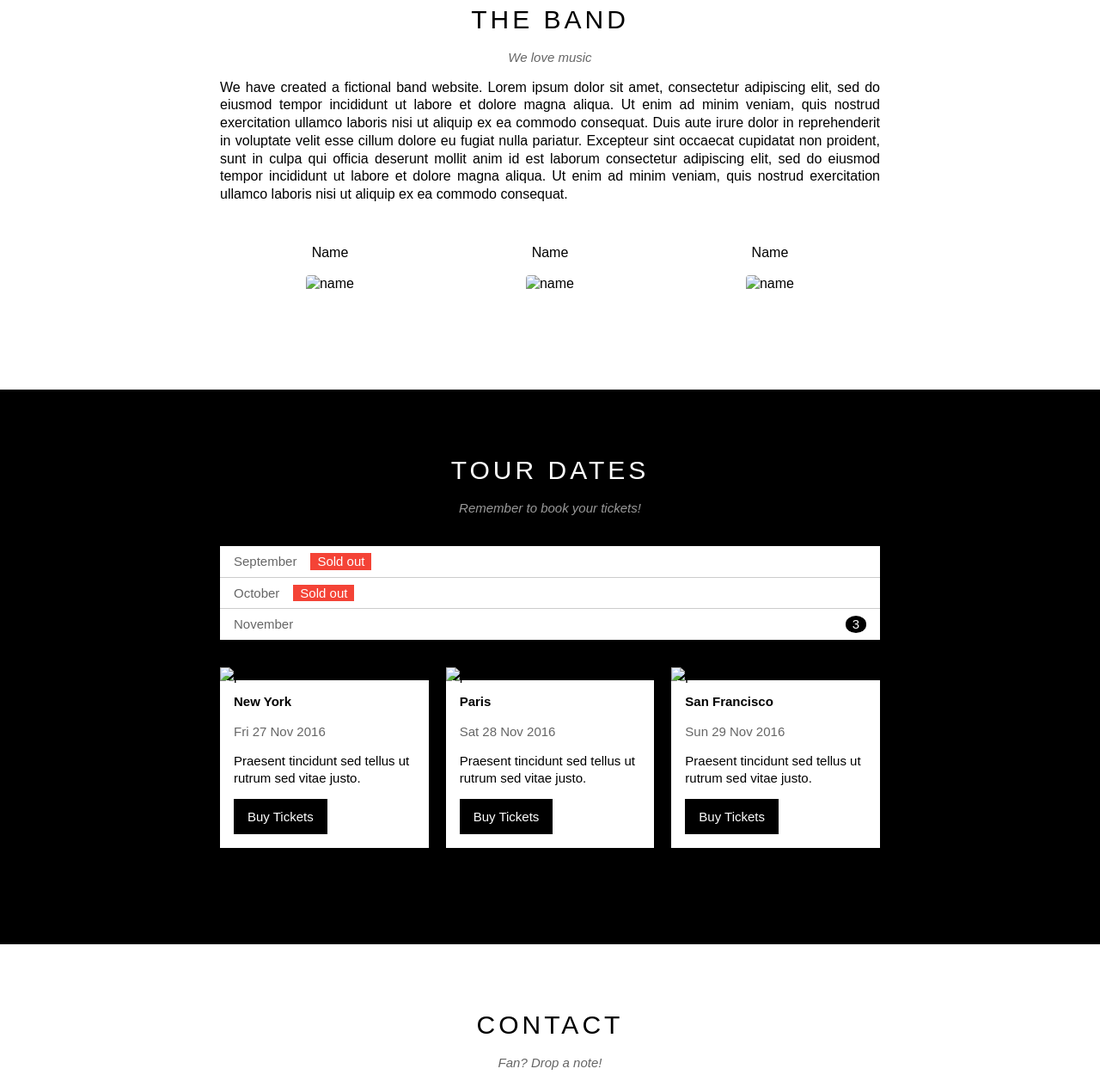
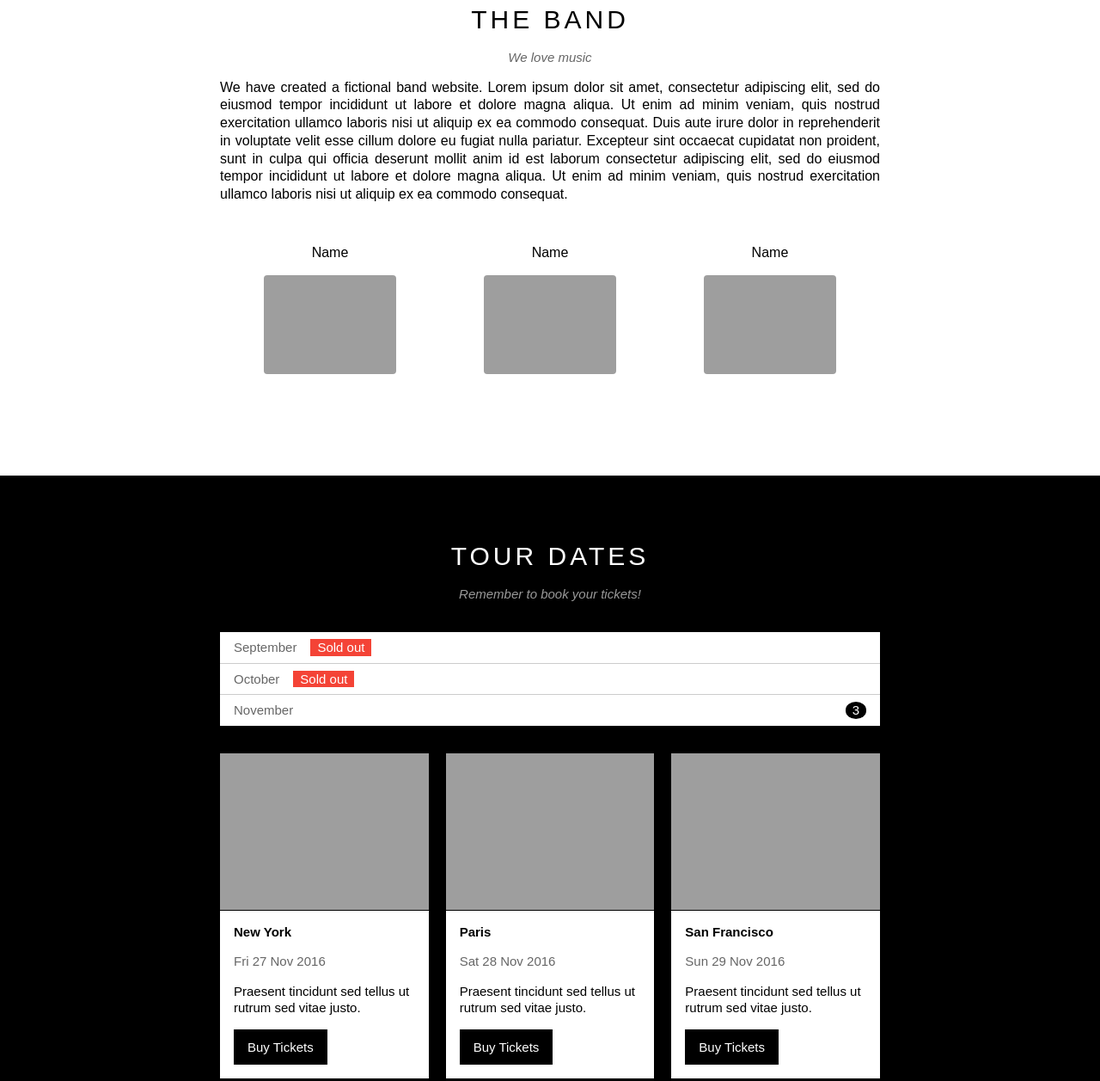
Before and after one commit to lu-minh-thuc/the-band, a plain HTML site: page index.html in a window 1280 px wide. Shown: the part 755-2012 px from the top of the page at 86% size. Drawn offline with Linux system fonts and the light colour scheme; the site is published under a folder, as on GitHub Pages, so addresses that start at the root find nothing.

Commit message:
update-three

```diff
--- a/assets/css/style.css
+++ b/assets/css/style.css
@@ -100,7 +100,7 @@ html {
 .img  {
     padding-top: 50%;
     margin-top: 44px;
-    background: url(/assets/img/slider/slider1.jpg) top center / 100% no-repeat;
+    background: url(../img/slider/slider1.jpg) top center / 100% no-repeat;
     position: relative;
     z-index: -1;
 }
--- a/index.html
+++ b/index.html
@@ -58,15 +58,15 @@
                         <div class="name row no-gutters">
                             <div class="child-name col a-12 b-12 c-4 d-4 e-4 f-4 j-4 h-4">
                                 <p class="name-text">Name</p>
-                                <img src="/assets/img/content/content1.jpg" alt="name">
+                                <img src="./assets/img/content/content1.jpg" alt="name">
                             </div>
                             <div class="child-name col a-12 b-12 c-4 d-4 e-4 f-4 j-4 h-4">
                                 <p class="name-text">Name</p>
-                                <img src="/assets/img/content/content1.jpg" alt="name">
+                                <img src="./assets/img/content/content1.jpg" alt="name">
                             </div>
                             <div class="child-name col a-12 b-12 c-4 d-4 e-4 f-4 j-4 h-4">
                                 <p class="name-text">Name</p>
-                                <img src="/assets/img/content/content1.jpg" alt="name">
+                                <img src="./assets/img/content/content1.jpg" alt="name">
                             </div>
                         </div>
                     </div>
@@ -100,7 +100,7 @@
                             </div>
                             <div class="place row">
                                 <div class="child-place col a-12 b-12 c-4 d-4 e-4 f-4 j-4 h-4">
-                                    <img src="/assets/img/content/content2.jpg" alt="place">
+                                    <img src="./assets/img/content/content2.jpg" alt="place">
                                     <div class="place-text">
                                         <p class="place-text_padding-top">New York</p>
                                         <p class="place-text_opacity">Fri 27 Nov 2016</p>
@@ -111,7 +111,7 @@
                                     </div>
                                 </div>
                                 <div class="child-place col a-12 b-12 c-4 d-4 e-4 f-4 j-4 h-4">
-                                    <img src="/assets/img/content/content3.jpg" alt="place">
+                                    <img src="./assets/img/content/content3.jpg" alt="place">
                                     <div class="place-text">
                                         <p class="place-text_padding-top">Paris</p>
                                         <p class="place-text_opacity">Sat 28 Nov 2016</p>
@@ -122,7 +122,7 @@
                                     </div>
                                 </div>
                                 <div class="child-place col a-12 b-12 c-4 d-4 e-4 f-4 j-4 h-4">
-                                    <img src="/assets/img/content/content4.jpg" alt="place">
+                                    <img src="./assets/img/content/content4.jpg" alt="place">
                                     <div class="place-text">
                                         <p class="place-text_padding-top">San Francisco</p>
                                         <p class="place-text_opacity">Sun 29 Nov 2016</p>
@@ -175,7 +175,7 @@
                         </div>
                     </div>
                 </div>
-                <img src="/assets/img/content/content5.jpg" alt="map">
+                <img src="./assets/img/content/content5.jpg" alt="map">
                 <div class="content-item">
                     <div class="footer">
                         <div class="footer-icon">
```
